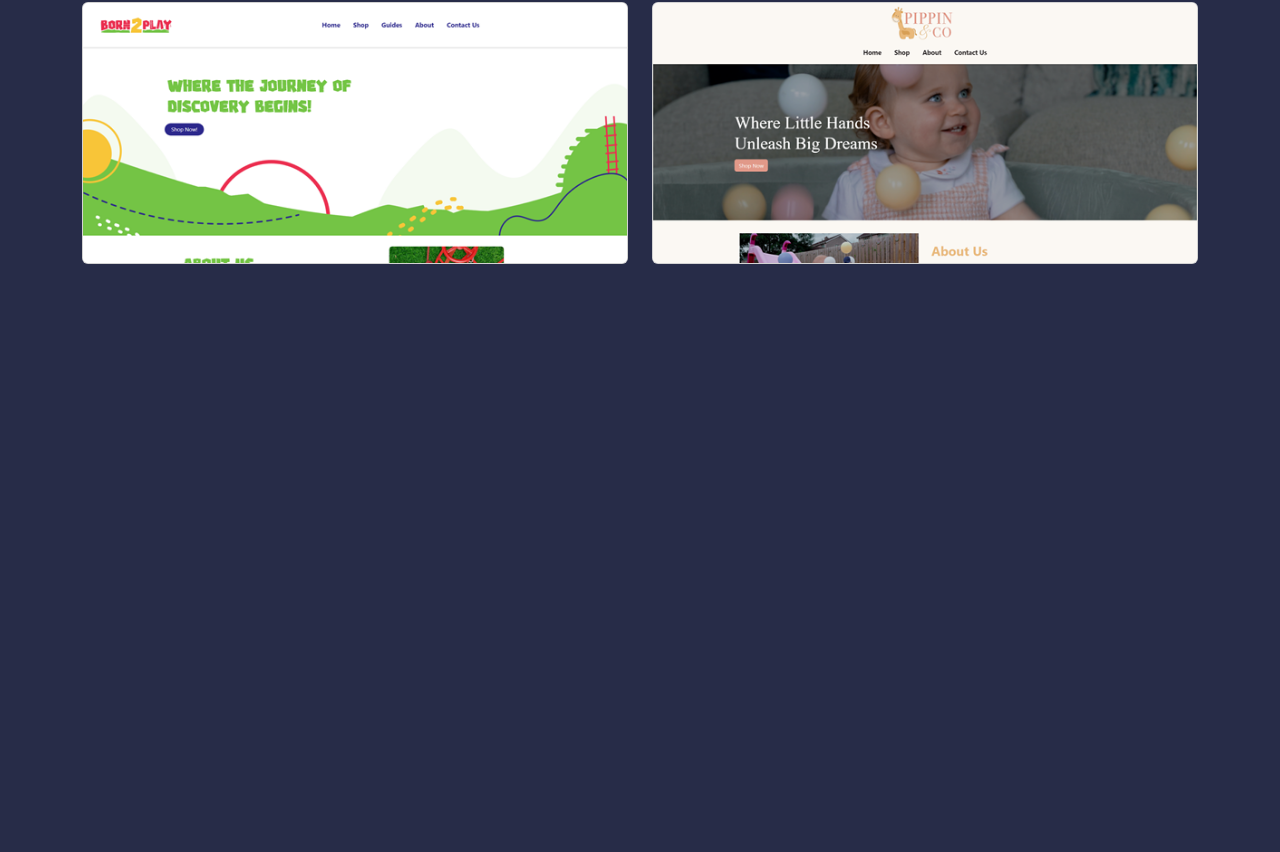
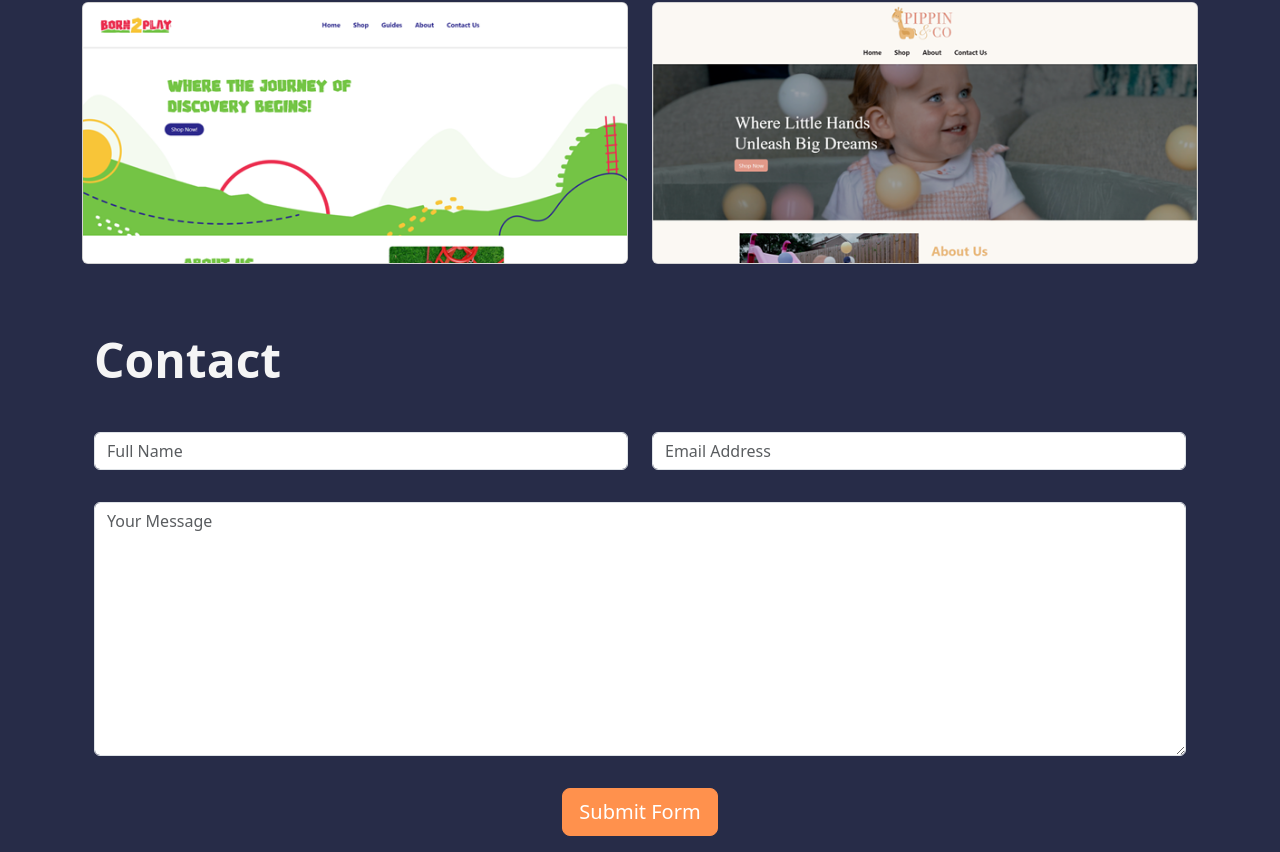
Before and after one commit to Jamie-Buick/portfolio, a React (Vite) app: page / in a window 1280 px wide. Shown: the part 1134-1986 px from the top of the page. Before the commit the page ends 1422 px from the top, so only its background shows below. Built offline with nearby package versions, Linux system fonts and the light colour scheme.

Commit message:
Contact page updated, header updated

```diff
--- a/src/App.jsx
+++ b/src/App.jsx
@@ -5,6 +5,7 @@ import './App.css';
 import Header from './components/header/Header';
 import Hero from './components/hero/Hero';
 import ClientPortfolio from './components/portfolio/clients';
+import Contact from './components/contact/Contact';
 
 
 
@@ -18,6 +19,7 @@ function App() {
       <Header />
       <Hero />
       <ClientPortfolio  />
+      <Contact  />
     </div>
 
   )
--- /dev/null
+++ b/src/components/contact/Contact.jsx
@@ -0,0 +1,61 @@
+import "./Contact.css";
+
+import { Form, Button, Container, Row, Col } from 'react-bootstrap';
+
+
+const Contact = () => {
+  return (
+    <div className="bg-body-dark" id="contact">
+    <div className="container">
+      <h1 className="container my-5 display-5 fw-bold lh-1 ">Contact</h1>
+      <Container>
+        <Form
+          action="https://formsubmit.co/jamiebuick@gmail.com"
+          method="POST"
+          target="_blank"
+        >
+          <Form.Group className="mb-3" controlId="formName">
+            <Row>
+              {/* Each Col will take the full width on small screens and half the width on medium and larger screens */}
+              <Col xs={12} md={6} className="mb-3">
+                <Form.Control
+                  type="text"
+                  name="name"
+                  placeholder="Full Name"
+                  required
+                />
+              </Col>
+              <Col xs={12} md={6} className="mb-3">
+                <Form.Control
+                  type="email"
+                  name="email"
+                  placeholder="Email Address"
+                  required
+                />
+              </Col>
+            </Row>
+          </Form.Group>
+          <Form.Group className="mb-3" controlId="formMessage">
+            <Form.Control
+              as="textarea"
+              name="message"
+              placeholder="Your Message"
+              rows={10}
+              required
+            />
+          </Form.Group>
+          <Row className="justify-content-center">
+            <Col xs="auto">
+              <Button className="btn-primary my-3 align-items-center" type="submit" variant="dark" size="lg" block>
+                Submit Form
+              </Button>
+            </Col>
+          </Row>
+        </Form>
+      </Container>
+    </div>
+  </div>
+  )
+}
+
+export default Contact
--- a/src/components/header/Header.jsx
+++ b/src/components/header/Header.jsx
@@ -21,12 +21,11 @@ const Header = () => {
       <Navbar.Toggle aria-controls="basic-navbar-nav" />
       <Navbar.Collapse id="basic-navbar-nav">
         <Nav className="ms-auto">
-          <Nav.Link href="#home">Home</Nav.Link>
-          <Nav.Link href="#about">About</Nav.Link>
+
 
           <NavDropdown title="Portfolio" id="basic-nav-dropdown">
             <NavDropdown.Item href="#clientwork">Client Work</NavDropdown.Item>
-            <NavDropdown.Item href="#personalwork">Personal Work</NavDropdown.Item>
+            <NavDropdown.Item href="https://github.com/Jamie-Buick?tab=repositories">Personal Work</NavDropdown.Item>
           </NavDropdown>
           <Nav.Link href="#contact">Contact</Nav.Link>
 
--- a/src/components/hero/Hero.jsx
+++ b/src/components/hero/Hero.jsx
@@ -33,9 +33,9 @@ const Hero = () => {
             view my projects and connect for opportunities.
           </p>
           <div className="d-grid gap-2 d-md-flex justify-content-center justify-content-lg-start py-3 mb-3">
-            <Button href="portfolio" variant="primary" size="lg" className="px-4 me-md-2">
+      {/*       <Button href="clientwork" variant="primary" size="lg" className="px-4 me-md-2">
               Portfolio
-            </Button>
+            </Button> */}
           </div>
 
           <div className="d-flex ms-3 justify-content-center justify-content-lg-start">
--- a/src/components/portfolio/clients.jsx
+++ b/src/components/portfolio/clients.jsx
@@ -6,7 +6,7 @@ import cards from '../../cardData'; // Import the card data
 
 const ClientPortfolio = () => {
   return (
-    <div className="bg-body-dark ">
+    <div className="bg-body-dark" id="clientwork">
       <div className="container">
         <h1 className="container mb-5 display-5 fw-bold lh-1 ">Portfolio</h1>
         <div className="row">
```
Also changed, not shown: src/components/about/About.jsx (deleted, +0 -12 lines), src/components/contact/Contact.css (added), src/components/portfolio/personal-portfolio.jsx (deleted).
